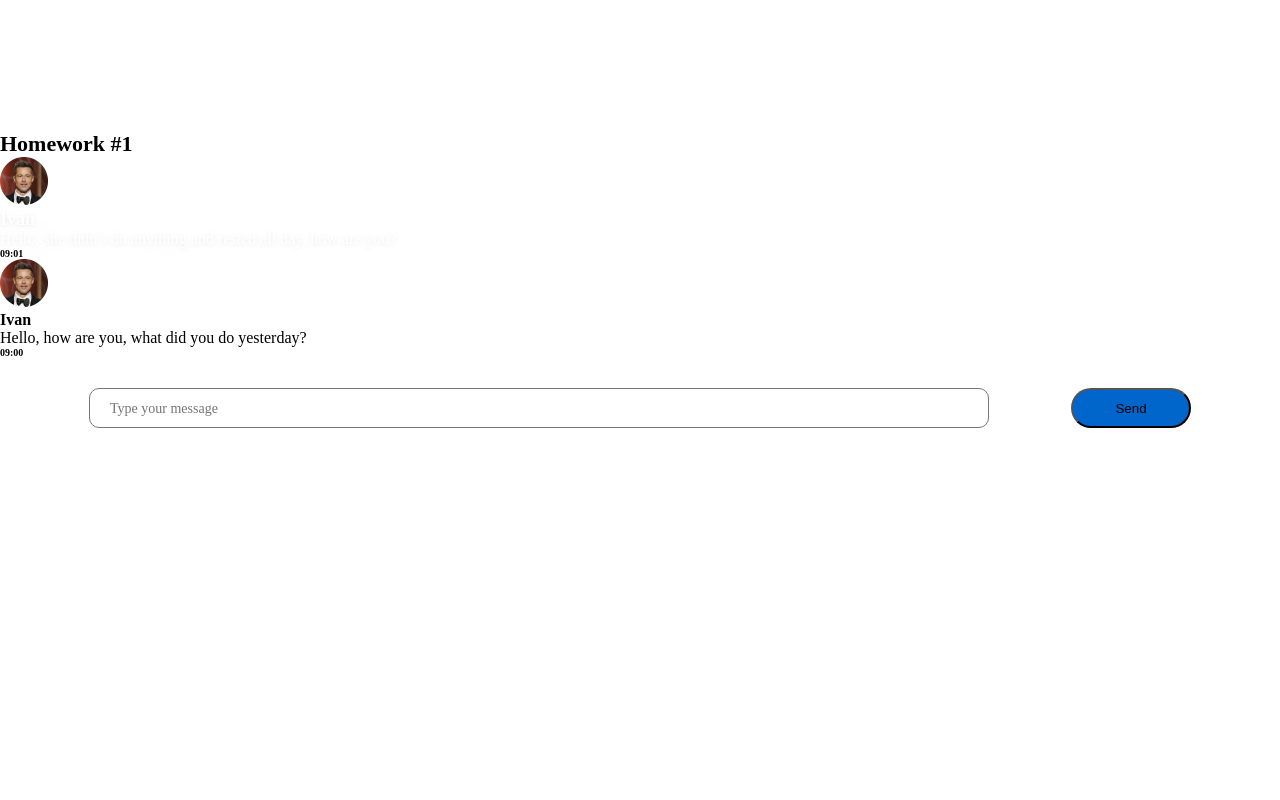
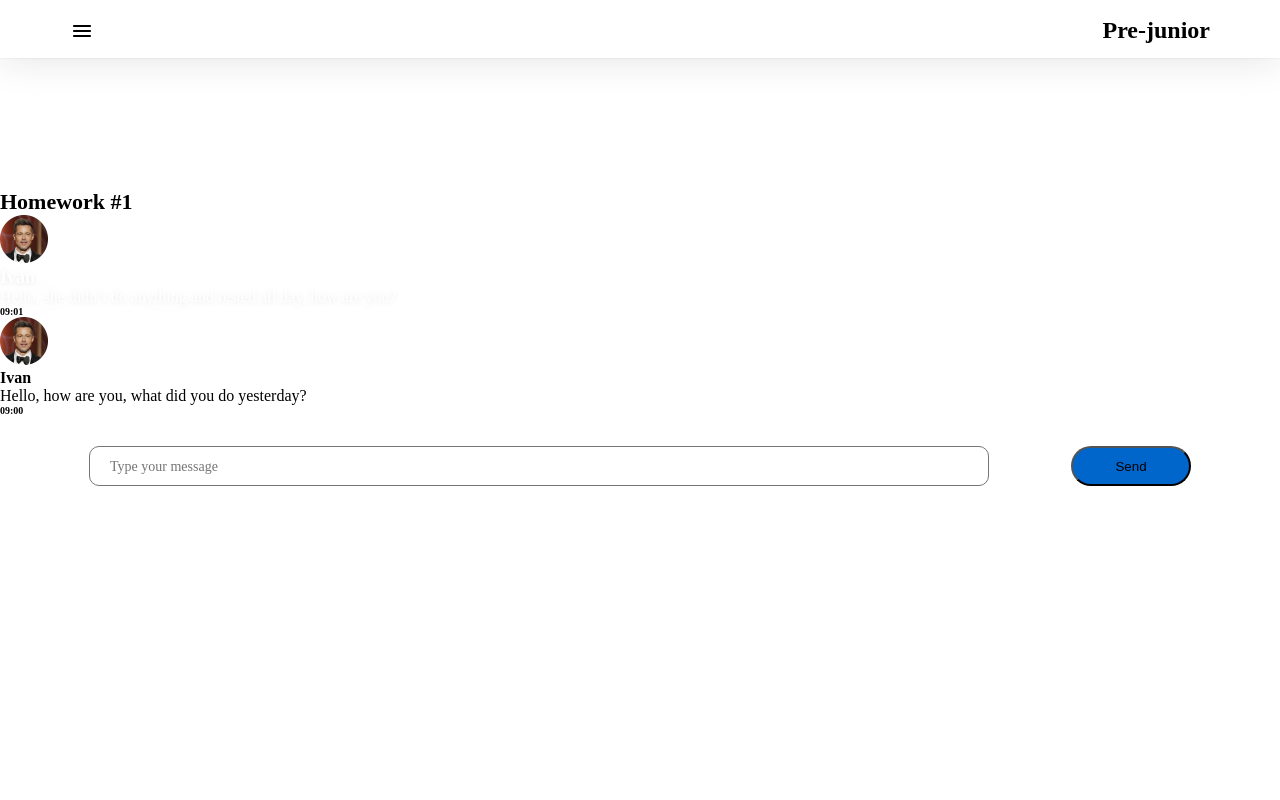
Before and after one commit to Maximaab/hws2, a React (Create React App) app: page /#/pre-junior in a window 1280 px wide. Shown: the top 800 px of the page. Built offline with nearby package versions, Linux system fonts and the light colour scheme.

Commit message:
Commit 06.11

```diff
--- a/src/s1-main/App.tsx
+++ b/src/s1-main/App.tsx
@@ -4,18 +4,19 @@ import HW1 from '../s2-homeworks/hw01/HW1'
 import HW2 from "../s2-homeworks/hw02/HW2";
 import HW3 from "../s2-homeworks/hw03/HW3";
 import HW4 from "../s2-homeworks/hw04/HW4";
+import HW5 from "../s2-homeworks/hw05/HW5";
 
 function App() {
     return (
         <div className={s.App}>
-            <HW1/>
-            {/*раскомментировать по ходу выполнения*/}
-            <HW2/>
-            <HW3/>
-            <HW4/>
+            {/*<HW1/>*/}
+            {/*/!*раскомментировать по ходу выполнения*!/*/}
+            {/*<HW2/>*/}
+            {/*<HW3/>*/}
+            {/*<HW4/>*/}
 
             {/*при выполнении дз 5 и более - закомментировать здесь дз 1-4, так как они есть внутри дз 5*/}
-            {/*<HW5/>*/}
+            <HW5/>
         </div>
     )
 }
--- a/src/s2-homeworks/hw05/Pages.tsx
+++ b/src/s2-homeworks/hw05/Pages.tsx
@@ -18,15 +18,16 @@ function Pages() {
             <Routes>
                 {/*роутинг будут писать студенты*/}
                 {/*в начале мы попадаем на страницу '/' и переходим сразу на страницу /pre-junior*/}
-                {/*<Route ...*/}
+                <Route path={'/'} element={ <Navigate to={'/pre-junior'}/>}/>
 
                 {/*роуты для /pre-junior, /junior, /junior-plus*/}
-                {/*<Route ...*/}
-                {/*<Route ...*/}
-                {/*<Route ...*/}
+                <Route path={'/pre-junior'} element={<PreJunior/>}/>
+                <Route path={'/junior'} element={<Junior/>}/>
+                <Route path={'/junior-plus'} element={<JuniorPlus/>}/>
 
                 {/*роут для несуществующей страницы должен отрисовать <Error404 />*/}
-                {/*<Route ...*/}
+                <Route path={'/page/error'} element={<Error404/>}/>
+                <Route path={'/*'} element={<Navigate to={'/page/error'}/>}/>
             </Routes>
         </div>
     )
--- a/src/s2-homeworks/hw05/header/Header.module.css
+++ b/src/s2-homeworks/hw05/header/Header.module.css
@@ -1,8 +1,32 @@
 .burgerMenuIcon {
+    width: 24px;
+    height: 24px;
+    flex-shrink: 0;
 }
 
 .header {
+    background: #FFF;
+
+    box-shadow: 0px 0px 2px 0px rgba(29, 33, 38, 0.10), 0px 0px 40px 0px rgba(29, 33, 38, 0.13);
+
+display: flex;
+    justify-content: center;
+    align-items: center;
+    justify-content: space-between;
+    padding-left: 70px;
+    padding-right: 70px;
+    padding-bottom: 14px;
+    padding-top: 17px;
+
 }
 
 .header h1 {
+
+    color: #000;
+
+    font-family: Montserrat;
+    font-size: 24px;
+    font-style: normal;
+    font-weight: 600;
+    line-height: normal;
 }
--- a/src/s2-homeworks/hw05/sidebar/Sidebar.module.css
+++ b/src/s2-homeworks/hw05/sidebar/Sidebar.module.css
@@ -1,25 +1,78 @@
 .sidebar {
+display: none;
+
+
 }
 
 .sidebar.open {
+    position: fixed;
+    min-width: 317px;
+    min-height: 100vh;
+    z-index: 10;
+    display: flex;
+    flex-direction: column;
+
+    background: #FFF;
+
+    box-shadow: 0px 1px 2px 0px rgba(29, 33, 38, 0.10), 0px 10px 40px 0px rgba(29, 33, 38, 0.13);
+
 }
 
 .background {
+    opacity: 0.3;
+    background: #000;
+    inset: 0;
+
 }
 
 .nav {
+    color: #000;
+
+    font-family: Montserrat;
+    font-size: 22px;
+    font-style: normal;
+    font-weight: 600;
+    line-height: normal;
+
 }
 
 .nav a {
+    margin-top: 60px;
+    padding: 40px;
+    display: flex;
+    justify-content: center;
+
 }
 
 .nav a:hover {
+    color: #58ACFF;
+
+    font-family: Montserrat;
+    font-size: 22px;
+    font-style: normal;
+    font-weight: 600;
+    line-height: normal;
 }
 
 .nav a.active {
+    color: #3D6B99;
+
+    font-family: Montserrat;
+    font-size: 22px;
+    font-style: normal;
+    font-weight: 600;
+    line-height: normal;
+
 }
+
 .close {
+    position: absolute;
+    align-self: flex-end;
+    margin-top:  16px;
+    margin-right: 24px;
+
 }
 
 .close img {
+
 }
--- a/src/s2-homeworks/hw05/sidebar/Sidebar.tsx
+++ b/src/s2-homeworks/hw05/sidebar/Sidebar.tsx
@@ -12,6 +12,7 @@ type PropsType = {
 export const Sidebar: FC<PropsType> = ({open, handleClose}) => {
     const sidebarClass = s.sidebar
         + (open ? ' ' + s.open : '')
+
     return (
         <>
             {/*затемнение справа от открытого меню*/}
@@ -31,7 +32,7 @@ export const Sidebar: FC<PropsType> = ({open, handleClose}) => {
                         id={'hw5-pre-junior-link'}
                         to={PATH.PRE_JUNIOR}
                         onClick={handleClose}
-                        // className={...} // делает студент
+                        className={({isActive})=>isActive ? s.active : s.nav} // делает студент
                     >
                         Pre-junior
                     </NavLink>
@@ -39,7 +40,7 @@ export const Sidebar: FC<PropsType> = ({open, handleClose}) => {
                         id={'hw5-junior-link'}
                         to={PATH.JUNIOR}
                         onClick={handleClose}
-                        // className={...} // делает студент
+                        className={({isActive})=>isActive ? s.active : s.nav}
                     >
                         Junior
                     </NavLink>
@@ -47,7 +48,7 @@ export const Sidebar: FC<PropsType> = ({open, handleClose}) => {
                         id={'hw5-junior-plus-link'}
                         to={PATH.JUNIOR_PLUS}
                         onClick={handleClose}
-                        // className={...} // делает студент
+                        className={({isActive})=>isActive ? s.active : s.nav}
                     >
                         Junior Plus
                     </NavLink>
```
